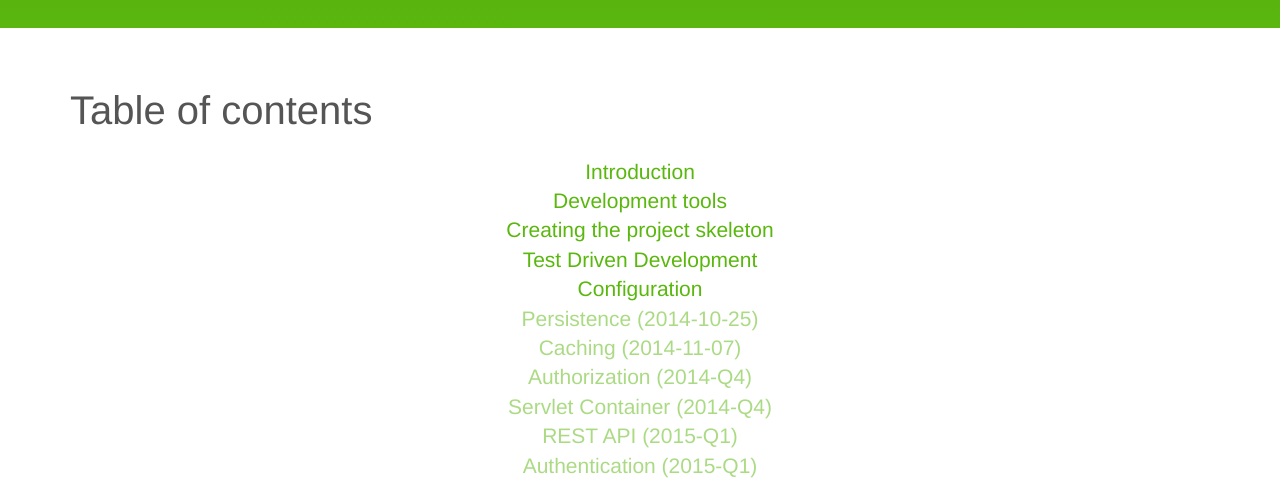
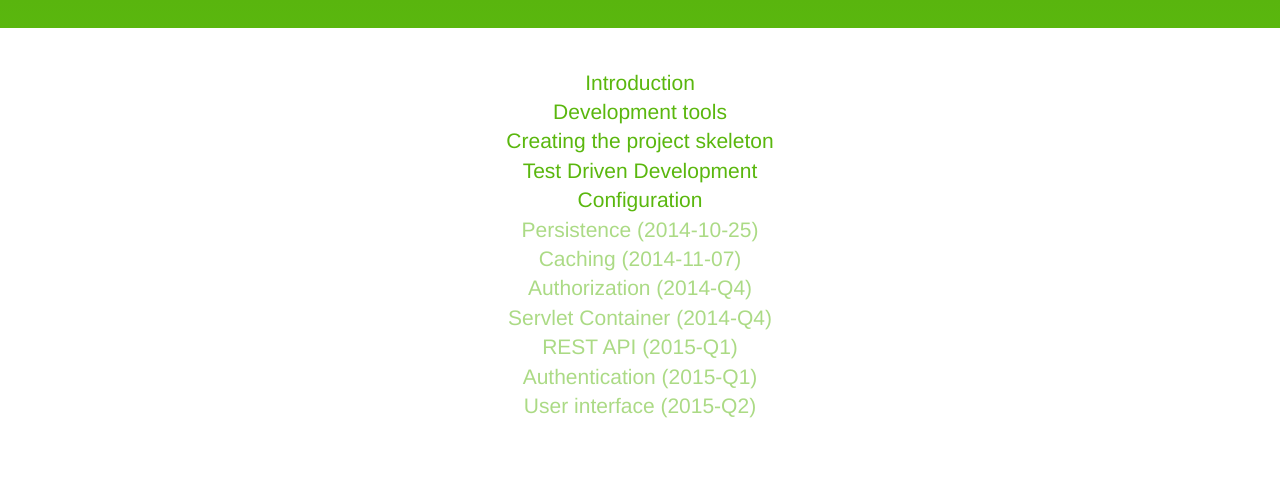
Before and after one commit to everit-org/cookbook, a plain HTML site: page index.html in a window 1280 px wide. Shown: the part 320-800 px from the top of the page. Drawn offline with Linux system fonts and the light colour scheme.

Commit message:
Removing annoying table of contexts text in main index.html

```diff
--- a/index.html
+++ b/index.html
@@ -73,7 +73,6 @@
 
   <div class="bs-docs-featurette">
     <div class="container">
-      <h2 class="bs-docs-featurette-title">Table of contents</h2>
       <ul>
         <li><a href="introduction/index.html" class="lead">Introduction</a></li>
         <li><a href="ide/index.html" class="lead">Development tools</a></li>
```
